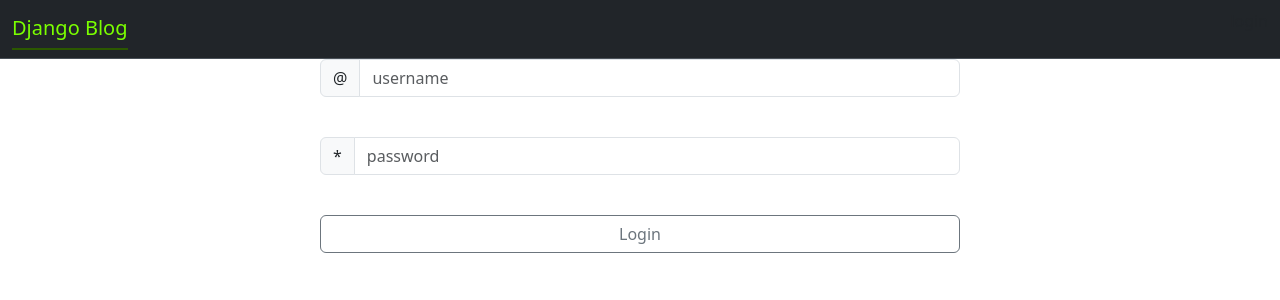
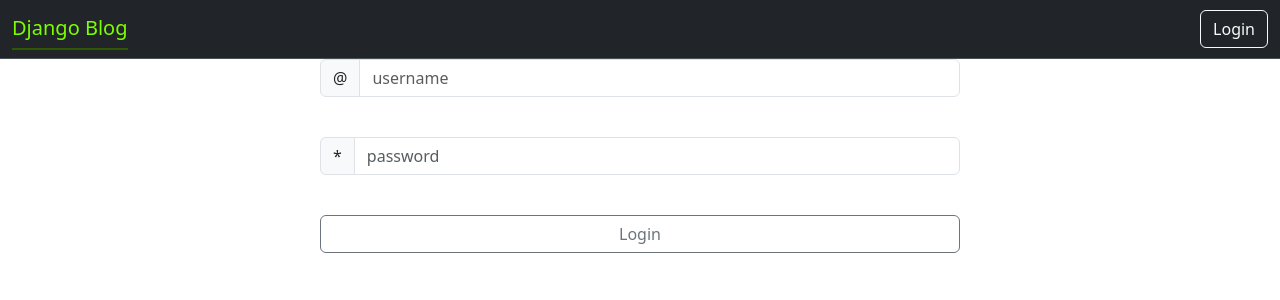
Before and after one commit to FaizRahman01/Django_Web, a Django app: page /login/ in a window 1280 px wide. Shown: the top 300 px of the page. Run offline with Django 4.2, Linux system fonts and the light colour scheme.

Commit message:
add login logout button

```diff
--- a/static/styles/style.css
+++ b/static/styles/style.css
@@ -1,8 +1,8 @@
-a:first-child{
+.web-name{
     border-bottom:solid rgb(43, 88, 0) 2px ;
     color: rgb(123, 255, 0) !important;
 }
 
-a:first-child:hover{
+.web-name:hover{
     color: white !important;
 }
--- a/templates/main.html
+++ b/templates/main.html
@@ -9,24 +9,34 @@
         integrity="sha384-4bw+/aepP/YC94hEpVNVgiZdgIC5+VKNBQNGCHeKRQN+PtmoHDEXuppvnDJzQIu9" crossorigin="anonymous">
     <title>{% block title %}
 
-    {% endblock title %}</title>
+        {% endblock title %}</title>
     <link rel="stylesheet" href="{% static 'styles/style.css' %}">
 </head>
 
 <body>
     <nav class="navbar bg-dark border-bottom border-body" data-bs-theme="dark">
         <div class="container-fluid">
-            <a class="navbar-brand" href="{% url 'blog' %}">Django Blog</a>
-            {% block navbar %}
+            <a class="navbar-brand web-name" href="{% url 'blog' %}">Django Blog</a>
+            <div>
+                {% block navbar %}
 
-            {% endblock navbar %}
+                {% endblock navbar %}
+                {% if request.user.is_authenticated %}
+                <a href="#" class="btn btn-outline-light">Logout</a>
+                {% else %}
+                <a href="{% url 'login' %}" class="btn btn-outline-light">Login</a>
+                {% endif %}
+            </div>
+
         </div>
     </nav>
 
     {% block content %}
 
     {% endblock content %}
-    <script src="https://cdn.jsdelivr.net/npm/bootstrap@5.3.1/dist/js/bootstrap.bundle.min.js" integrity="sha384-HwwvtgBNo3bZJJLYd8oVXjrBZt8cqVSpeBNS5n7C8IVInixGAoxmnlMuBnhbgrkm" crossorigin="anonymous"></script>
+    <script src="https://cdn.jsdelivr.net/npm/bootstrap@5.3.1/dist/js/bootstrap.bundle.min.js"
+        integrity="sha384-HwwvtgBNo3bZJJLYd8oVXjrBZt8cqVSpeBNS5n7C8IVInixGAoxmnlMuBnhbgrkm"
+        crossorigin="anonymous"></script>
 </body>
 
 </html>
--- a/userapps/templates/home_user.html
+++ b/userapps/templates/home_user.html
@@ -2,10 +2,6 @@
 
 {% block title %}Home{% endblock title %}
 
-{% block navbar %}
-<p>home</p>
-{% endblock navbar %}
-
 {% block content %}
 <p>home user</p>
 {% endblock content %}
--- a/userapps/templates/login_user.html
+++ b/userapps/templates/login_user.html
@@ -2,9 +2,6 @@
 
 {% block title %}Login Blog{% endblock title %}
 
-{% block navbar %}
-<p>login</p>
-{% endblock navbar %}
 
 {% block content %}
 <form action="" method="post" class="d-flex justify-content-center">
```
